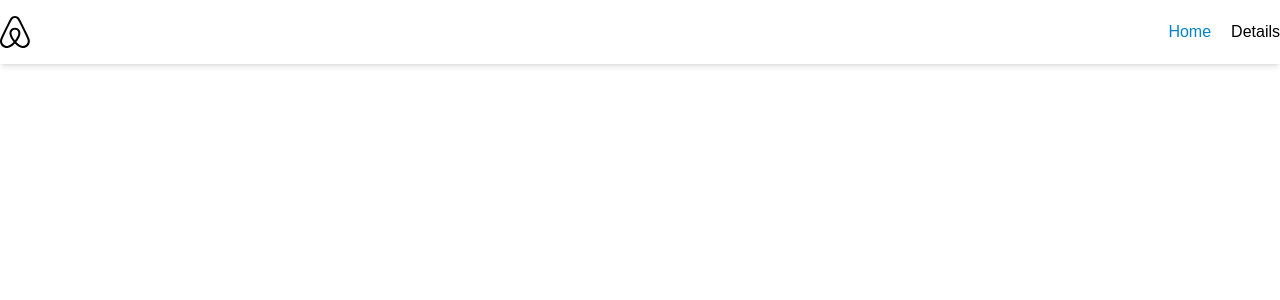
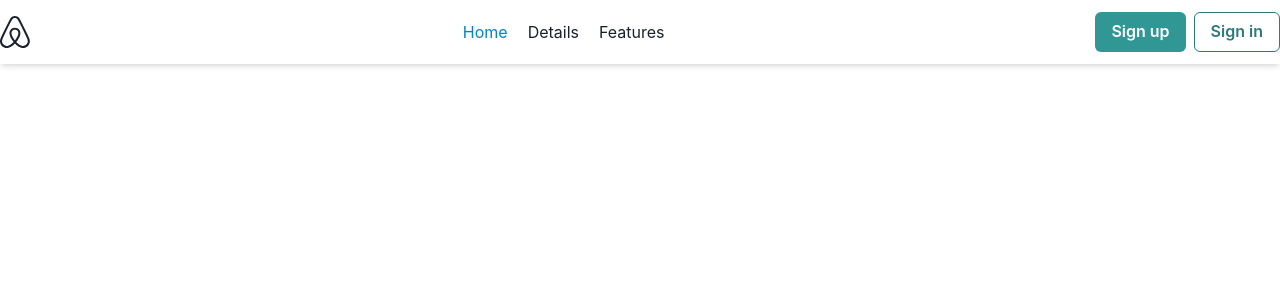
Before and after one commit to arturikinik/Exam-react, a Next.js app: page / in a window 1280 px wide. Shown: the top 300 px of the page. Built offline with nearby package versions, Linux system fonts and the light colour scheme.

Commit message:
Добавит chakra ui, работу модалок и получение пользовательских данных

```diff
--- a/src/components/Navigation/Navigation.jsx
+++ b/src/components/Navigation/Navigation.jsx
@@ -1,15 +1,53 @@
 import { useRouter } from "next/router";
-import React, { useState } from "react";
+import React, { useState, useRef } from "react";
+import { Button } from "@chakra-ui/react";
+import {
+  Modal,
+  ModalOverlay,
+  ModalContent,
+  ModalHeader,
+  ModalFooter,
+  ModalCloseButton,
+  ModalBody,
+} from "@chakra-ui/react";
+import { FormControl, FormLabel, FormHelperText } from "@chakra-ui/react";
+import { Input } from "@chakra-ui/react";
+import { useDisclosure } from "@chakra-ui/react";
+
+import {
+  AlertDialog,
+  AlertDialogBody,
+  AlertDialogFooter,
+  AlertDialogHeader,
+  AlertDialogContent,
+  AlertDialogOverlay,
+  AlertDialogCloseButton,
+} from "@chakra-ui/react";
 
 /* пункты меню в шапке */
 const navItems = [
   { name: "Home", path: "/" },
   { name: "Details", path: "/Details" },
+  { name: "Features", path: "/Features" },
 ];
 
 const Navigation = () => {
+  const [userData, setUserData] = useState({
+    email: "",
+    password: "",
+  });
+
+  const { isOpen, onOpen, onClose } = useDisclosure();
+  const cancelRef = React.useRef();
+
   // Стейт для работы с активной ссылкой (в которую пользователь тыкнулся)
   const [activeLink, setActiveLink] = useState("");
+
+  // состояние для модалки регистрации
+  const [isSignUpOpen, setSignUpOpen] = useState(false);
+
+  // состояние для модалки входа
+  const [isSignInOpen, setSignInOpen] = useState(false);
 
   // используем хук для роутинга (постраничный переход)
   const router = useRouter();
@@ -21,6 +59,13 @@ const Navigation = () => {
       router.push(path);
       setActiveLink(path);
     }
+  };
+
+  // обработка события отправки
+  const handleSubmit = (event) => {
+    event.preventDefault();
+
+    console.log(userData);
   };
 
   return (
@@ -49,7 +94,126 @@ const Navigation = () => {
               </a>
             ))}
           </nav>
+
+          <div className="inline-flex items-center gap-2">
+            <Button
+              onClick={() => setSignUpOpen(!isSignUpOpen)}
+              colorScheme="teal"
+              variant="solid"
+            >
+              Sign up
+            </Button>
+            <Button
+              onClick={() => setSignInOpen(!isSignInOpen)}
+              colorScheme="teal"
+              variant="outline"
+            >
+              Sign in
+            </Button>
+          </div>
         </div>
+
+        {/* модалка регистрации  */}
+        <Modal
+          isOpen={isSignUpOpen}
+          onClose={() => setSignUpOpen(!isSignUpOpen)}
+        >
+          <ModalOverlay />
+          <ModalContent>
+            <ModalHeader>Registration Modal</ModalHeader>
+            <ModalCloseButton />
+            <form action="#" onClick={handleSubmit}>
+              <ModalBody>
+                <FormControl>
+                  <FormLabel>Email address</FormLabel>
+                  <Input
+                    type="email"
+                    onChange={(e) =>
+                      setUserData({ ...userData, email: e.target.value })
+                    }
+                  />
+                </FormControl>
+
+                <FormControl>
+                  <FormLabel>Password</FormLabel>
+                  <Input
+                    type="password"
+                    onChange={(e) =>
+                      setUserData({ ...userData, password: e.target.value })
+                    }
+                  />
+                </FormControl>
+              </ModalBody>
+
+              <ModalFooter>
+                <Button
+                  onClick={onOpen}
+                  colorScheme="blue"
+                  variant="outline"
+                  mr={3}
+                >
+                  Close
+                </Button>
+                <Button colorScheme="blue">Submit</Button>
+              </ModalFooter>
+            </form>
+          </ModalContent>
+        </Modal>
+
+        {/* модалка для входа  */}
+        <Modal
+          isOpen={isSignInOpen}
+          onClose={() => setSignInOpen(!isSignInOpen)}
+        >
+          <ModalOverlay />
+          <ModalContent>
+            <ModalHeader>Signin Modal</ModalHeader>
+            <ModalCloseButton />
+            <ModalBody>
+              Lorem ipsum dolor sit amet consectetur, adipisicing elit. Impedit
+              facere doloribus dignissimos reprehenderit corporis autem eius
+              accusamus ducimus hic magnam.
+            </ModalBody>
+
+            <ModalFooter>
+              <Button
+                colorScheme="blue"
+                mr={3}
+                onClick={() => setSignInOpen(!isSignInOpen)}
+              >
+                Close
+              </Button>
+            </ModalFooter>
+          </ModalContent>
+        </Modal>
+
+        {/* alert dialog  */}
+        <AlertDialog
+          motionPreset="slideInBottom"
+          leastDestructiveRef={cancelRef}
+          onClose={onClose}
+          isOpen={isOpen}
+          isCentered
+        >
+          <AlertDialogOverlay />
+
+          <AlertDialogContent>
+            <AlertDialogHeader>Discard Changes?</AlertDialogHeader>
+            <AlertDialogCloseButton />
+            <AlertDialogBody>
+              Are you sure you want to discard all of your notes? 44 words will
+              be deleted.
+            </AlertDialogBody>
+            <AlertDialogFooter>
+              <Button ref={cancelRef} onClick={onClose}>
+                No
+              </Button>
+              <Button colorScheme="red" ml={3}>
+                Yes
+              </Button>
+            </AlertDialogFooter>
+          </AlertDialogContent>
+        </AlertDialog>
       </div>
     </header>
   );
--- a/src/pages/_app.jsx
+++ b/src/pages/_app.jsx
@@ -1,13 +1,16 @@
 import React from "react";
 import "../styles/globals.css";
 import MainLayout from "../Layouts/MainLayout";
+import { ChakraProvider } from "@chakra-ui/react";
 
 /* Корневой элемент компонента */
 const App = ({ Component, pageProps }) => {
   return (
-    <MainLayout>
-      <Component {...pageProps} />
-    </MainLayout>
+    <ChakraProvider>
+      <MainLayout>
+        <Component {...pageProps} />
+      </MainLayout>
+    </ChakraProvider>
   );
 };
 
```
Also changed, not shown: package.json (+9 -5 lines).
